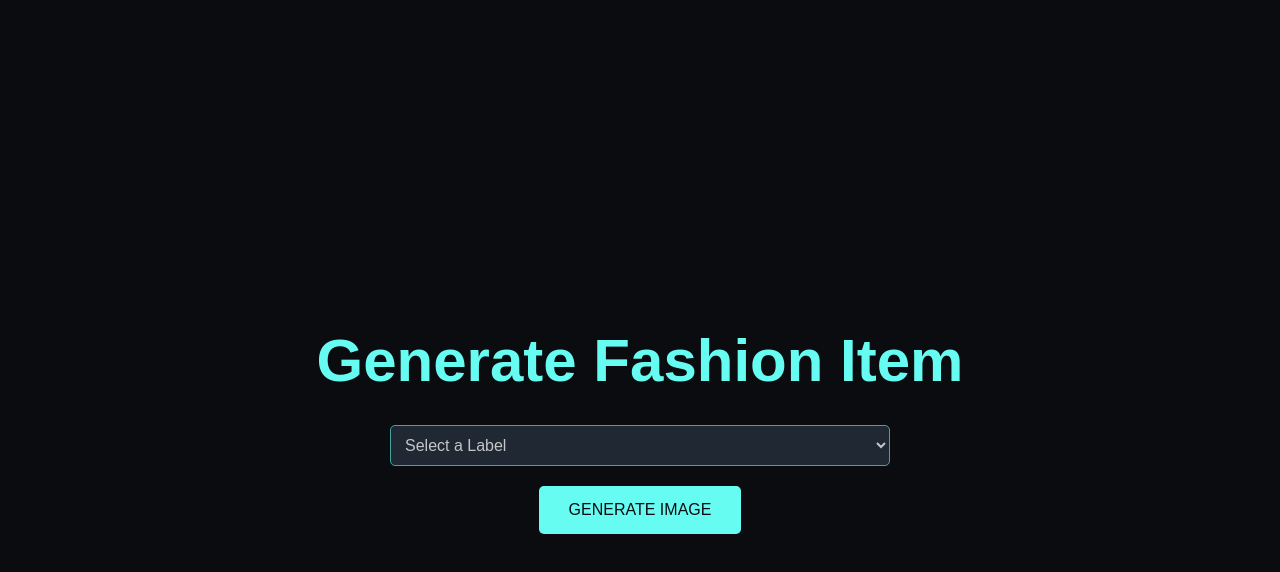
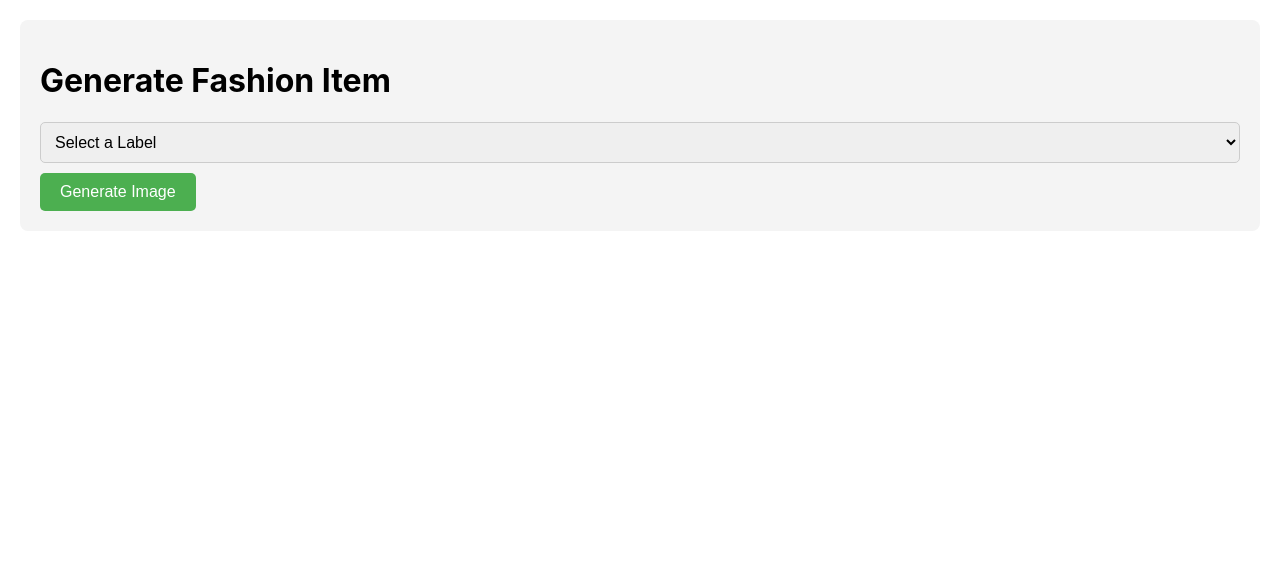
Before and after one commit to rahman3112/front, a React (Create React App) app: page /gan in a window 1280 px wide. Shown: the top 572 px of the page. Built offline with nearby package versions, Linux system fonts and the light colour scheme.

Commit message:
Updated frontend with latest changes

```diff
--- a/src/components/GanPage.js
+++ b/src/components/GanPage.js
@@ -10,20 +10,62 @@ import gen3 from './gen3.jpg';
 const GanPage = () => {
   const [selectedLabel, setSelectedLabel] = useState('');
   const [loading, setLoading] = useState(false);
-  const [error, setError] = useState(null);
-  const [showImages, setShowImages] = useState(false);
+  const [error, setError] = useState(null); // To handle error messages
+  const [showImages, setShowImages] = useState(false); // To control when to display images
 
+  // Predefined labels for input and corresponding images
   const labels = [
-    { id: 0, name: 'T-Shirt', originalImage: label0, generatedImage: gen0 },
-    { id: 1, name: 'Jeans', originalImage: label1, generatedImage: gen1 },
-    { id: 2, name: 'Dress', originalImage: label2, generatedImage: '/images/gendress.jpg' },
-    { id: 3, name: 'Dress', originalImage: label3, generatedImage: gen3 },
-    { id: 4, name: 'Dress', originalImage: '/images/originaldress.jpg', generatedImage: '/images/gendress.jpg' },
-    { id: 5, name: 'Dress', originalImage: '/images/originaldress.jpg', generatedImage: '/images/gendress.jpg' },
-    { id: 6, name: 'Dress', originalImage: '/images/originaldress.jpg', generatedImage: '/images/gendress.jpg' },
-    { id: 7, name: 'Dress', originalImage: '/images/originaldress.jpg', generatedImage: '/images/gendress.jpg' },
+    {
+      id: 0,
+      name: 'T-Shirt',
+      originalImage: label0,
+      generatedImage: gen0
+    },
+    {
+      id: 1,
+      name: 'Jeans',
+      originalImage: label1,
+      generatedImage: gen1
+    },
+    {
+      id: 2,
+      name: 'Dress',
+      originalImage: label2,
+      generatedImage: '/images/gendress.jpg'
+    },
+    {
+      id: 3,
+      name: 'Dress',
+      originalImage: label3,
+      generatedImage: gen3
+    },
+    {
+      id: 4,
+      name: 'Dress',
+      originalImage: '/images/originaldress.jpg',
+      generatedImage: '/images/gendress.jpg'
+    },
+    {
+      id: 5,
+      name: 'Dress',
+      originalImage: '/images/originaldress.jpg',
+      generatedImage: '/images/gendress.jpg'
+    },
+    {
+      id: 6,
+      name: 'Dress',
+      originalImage: '/images/originaldress.jpg',
+      generatedImage: '/images/gendress.jpg'
+    },
+    {
+      id: 7,
+      name: 'Dress',
+      originalImage: '/images/originaldress.jpg',
+      generatedImage: '/images/gendress.jpg'
+    }
   ];
 
+  // Reset the images display when label changes
   useEffect(() => {
     setShowImages(false);
   }, [selectedLabel]);
@@ -35,20 +77,23 @@ const GanPage = () => {
     }
 
     setLoading(true);
-    setError(null);
-    setShowImages(false);
+    setError(null); // Reset error message
+    setShowImages(false); // Hide images initially
 
+    // Simulate image retrieval process with a delay
     setTimeout(() => {
       setLoading(false);
-      setShowImages(true);
-    }, 2000);
+      setShowImages(true); // Show images after delay
+    }, 2000); // 2-second delay
   };
 
-  const selectedData = labels.find((label) => label.id.toString() === selectedLabel);
+  const selectedData = labels.find(label => label.id.toString() === selectedLabel);
 
   return (
     <div style={styles.container}>
-      <h1 style={styles.title}>Generate Fashion Item</h1>
+      <h1>Generate Fashion Item</h1>
+
+      {/* Input Section */}
       <select
         value={selectedLabel}
         onChange={(e) => setSelectedLabel(e.target.value)}
@@ -64,19 +109,24 @@ const GanPage = () => {
       <button onClick={handleGenerateImage} disabled={loading} style={styles.button}>
         {loading ? 'Loading...' : 'Generate Image'}
       </button>
+
+      {/* Error Message */}
       {error && <div style={styles.error}>{error}</div>}
+
+      {/* Results Section */}
       {showImages && selectedData && (
         <div style={styles.resultsContainer}>
           <div style={styles.resultItem}>
-            <h3 style={styles.subtitle}>Original Image</h3>
+            <h3>Original Image</h3>
             <img
               src={selectedData.originalImage}
               alt="Original Fashion Item"
               style={styles.image}
             />
           </div>
+
           <div style={styles.resultItem}>
-            <h3 style={styles.subtitle}>Generated Image</h3>
+            <h3>Generated Image</h3>
             <img
               src={selectedData.generatedImage}
               alt="Generated Fashion Item"
@@ -91,81 +141,55 @@ const GanPage = () => {
 
 const styles = {
   container: {
-    height: '100vh',
-    margin: 0,
-    backgroundColor: '#0B0C10',
-    color: '#C5C6C7',
-    fontFamily: '"Arial", sans-serif',
-    display: 'flex',
-    flexDirection: 'column',
-    justifyContent: 'center',
-    alignItems: 'center',
-    textAlign: 'center',
+    margin: '20px',
     padding: '20px',
-  },
-  title: {
-    fontSize: '60px',
-    fontWeight: 'bold',
-    color: '#66FCF1',
-    marginBottom: '30px',
+    backgroundColor: '#f4f4f4',
+    borderRadius: '8px',
   },
   selectBox: {
-    width: '80%',
-    maxWidth: '500px',
+    width: '100%',
     padding: '10px',
     fontSize: '16px',
     borderRadius: '5px',
-    border: '1px solid #45A29E',
-    marginBottom: '20px',
-    backgroundColor: '#1F2833',
-    color: '#C5C6C7',
+    border: '1px solid #ccc',
+    marginBottom: '10px',
   },
   button: {
-    backgroundColor: '#66FCF1',
-    color: '#0B0C10',
-    padding: '15px 30px',
+    backgroundColor: '#4CAF50',
+    color: 'white',
+    padding: '10px 20px',
     fontSize: '16px',
     cursor: 'pointer',
     border: 'none',
     borderRadius: '5px',
-    textTransform: 'uppercase',
-    transition: 'all 0.3s ease',
-    marginBottom: '20px',
-  },
-  buttonHover: {
-    backgroundColor: '#45A29E',
   },
   error: {
-    color: '#FF6B6B',
+    color: 'red',
     fontWeight: 'bold',
     marginTop: '10px',
   },
   resultsContainer: {
     display: 'flex',
     flexDirection: 'row',
-    justifyContent: 'center',
-    gap: '30px',
-    flexWrap: 'wrap',
-    marginTop: '30px',
+    justifyContent: 'space-around',
+    marginTop: '20px',
+    gap: '10px',
+    flexWrap: 'wrap', // Allows wrapping on smaller screens
   },
   resultItem: {
-    backgroundColor: '#1F2833',
-    borderRadius: '10px',
-    padding: '20px',
-    boxShadow: '0 4px 8px rgba(0, 0, 0, 0.3)',
+    flex: '1 1 calc(33% - 20px)', // Each result item takes one-third of the row width
     textAlign: 'center',
-  },
-  subtitle: {
-    fontSize: '20px',
-    fontWeight: 'bold',
-    color: '#66FCF1',
-    marginBottom: '10px',
+    margin: '10px',
+    padding: '10px',
+    backgroundColor: '#ffffff',
+    borderRadius: '8px',
+    boxShadow: '0 4px 8px rgba(0,0,0,0.1)', // Optional: Add shadow for aesthetics
   },
   image: {
-    maxWidth: '100%',
-    height: 'auto',
+    maxWidth: '100%', // Ensure the image is responsive and scales correctly
+    height: 'auto', // Maintain the aspect ratio
     borderRadius: '8px',
-    maxHeight: '300px',
+    maxHeight: '300px', // Limit the height of the image
   },
 };
 
```
